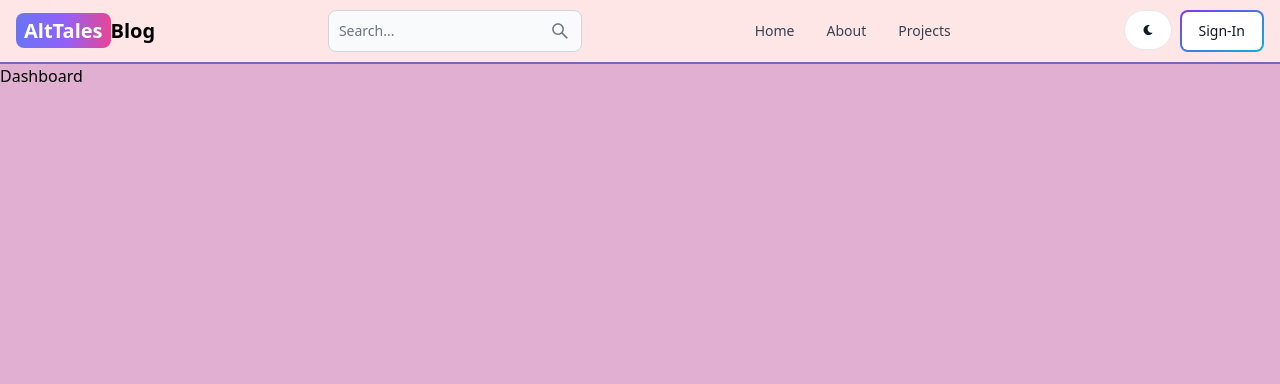
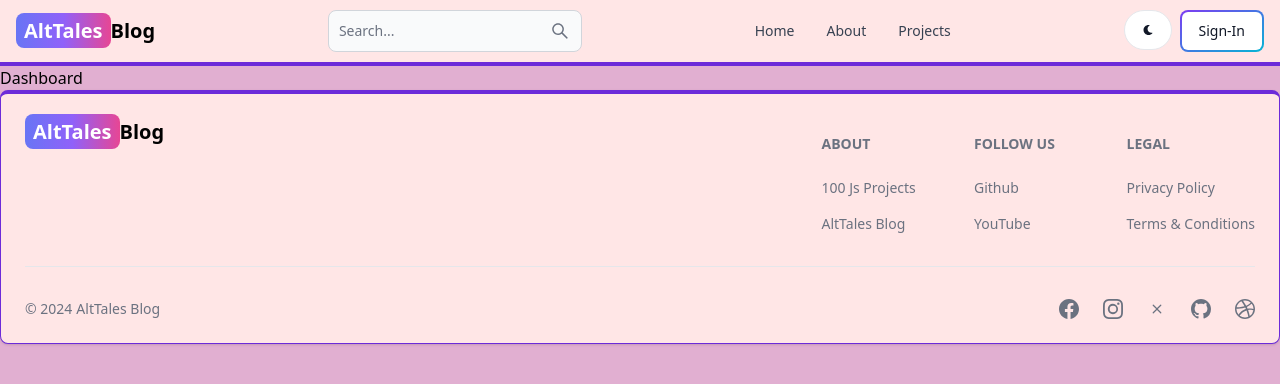
Before and after one commit to kavalon111/mern-blog, a React (Vite) app in the folder client/: page /dashboard in a window 1280 px wide. Shown: the top 384 px of the page. Built offline with nearby package versions, Linux system fonts and the light colour scheme.

Commit message:
create footer component

```diff
--- a/client/src/App.jsx
+++ b/client/src/App.jsx
@@ -7,12 +7,14 @@
 import Dashboard from './pages/Dashboard';
 import Project from './pages/Project';
 import Header from './components/Header';
+import Footer from './components/Footer';
 
 export default function App() {
   return (
     <BrowserRouter>
     <Header />
       <AppRoutes />
+      <Footer/>
     </BrowserRouter>
   );
 }
--- /dev/null
+++ b/client/src/components/Footer.jsx
@@ -0,0 +1,90 @@
+/** @format */
+
+import React from "react";
+import { Footer } from "flowbite-react";
+import { Link } from "react-router-dom";
+import { BsFacebook, BsInstagram, BsGithub,BsX ,BsDribbble}from 'react-icons/bs';
+
+export default function FooterCom() {
+  return (
+    <Footer container className="border border-t-4 border-purple-700 "style={{ backgroundColor: "#FFE6E6" }}>
+      <div className="w-full max-w-7xl mx-auto">
+        <div className="grid w-full justify-between sm:flex md:grid-cols-1">
+          <div className="m1-5">
+            <Link
+              to="/"
+              className="s elf-center whitespace-nowrap text-sm sm:text-xl font-semibold dark:text-white"
+            >
+              <span className="px-2 py-1 bg-gradient-to-r from-indigo-500 via-purple-500 to-pink-500 rounded-lg text-white">
+                AltTales
+              </span>
+              Blog
+            </Link>
+          </div>
+          <div className="grid grid-cols-2 gap-8 mt-4 sm:grid-cols-3 sm:gap-6">
+            <div>
+              <Footer.Title title="About" />
+              <Footer.LinkGroup col>
+                <Footer.Link href="#" target="_blank" rel="noopener noreferrer">
+                  100 Js Projects
+                </Footer.Link>
+                <Footer.Link
+                  href="/about"
+                  target="_blank"
+                  rel="noopener noreferrer"
+                >
+                  AltTales Blog
+                </Footer.Link>
+              </Footer.LinkGroup>
+            </div>
+            <div>
+              <Footer.Title title="Follow us" />
+              <Footer.LinkGroup col>
+                <Footer.Link
+                  href="https://github.com/kavalon111"
+                  target="_blank"
+                  rel="noopener noreferrer"
+                >
+                  Github
+                </Footer.Link>
+                <Footer.Link
+                  href="https://www.youtube.com/@CodeBeat111"
+                  target="_blank"
+                  rel="noopener noreferrer"
+                >
+                  YouTube
+                </Footer.Link>
+              </Footer.LinkGroup>
+            </div>
+            <div>
+              <Footer.Title title="Legal" />
+              <Footer.LinkGroup col>
+                <Footer.Link href="#" target="_blank" rel="noopener noreferrer">
+                  Privacy Policy
+                </Footer.Link>
+                <Footer.Link href="#" target="_blank" rel="noopener noreferrer">
+                  Terms & Conditions
+                </Footer.Link>
+              </Footer.LinkGroup>
+            </div>
+          </div>
+        </div>
+        <Footer.Divider />
+        <div className="w-full sm:flex sm:items-center sm:justify-between">
+          <Footer.Copyright
+            href="#"
+            by="AltTales Blog"
+            year={new Date().getFullYear()}
+          />
+          <div className="flex gap-6 sm:mt-0 sm:justify-center">
+            <Footer.Icon href='#' icon={BsFacebook}/>
+            <Footer.Icon href='#' icon={BsInstagram}/>
+            <Footer.Icon href='#' icon={BsX}/>
+            <Footer.Icon href='https://github.com/kavalon111' icon={BsGithub}/>
+            <Footer.Icon href='#' icon={BsDribbble}/>
+          </div>
+        </div>
+      </div>
+    </Footer>
+  );
+}
--- a/client/src/components/Header.jsx
+++ b/client/src/components/Header.jsx
@@ -2,16 +2,14 @@
 
 import { Button, Navbar, TextInput } from "flowbite-react";
 import React from "react";
-import { Link ,useLocation} from "react-router-dom";
+import { Link, useLocation } from "react-router-dom";
 import { AiOutlineSearch } from "react-icons/ai";
 import { FaMoon } from "react-icons/fa";
 
 export default function Header() {
-    const path=useLocation().pathname;
+  const path = useLocation().pathname;
   return (
-<Navbar className="border-b-2" style={{ backgroundColor: "#FFE6E6", borderColor:"#7469B6" }} >
-
-
+    <Navbar className="border-b-4 border-purple-700" style={{ backgroundColor: "#FFE6E6" }}>
       <Link
         to="/"
         className="self-center whitespace-nowrap text-sm
@@ -41,29 +39,23 @@
           <FaMoon />
         </Button>
         <Link to="/sign-in">
-          <Button gradientDuoTone='purpleToBlue' outline>
+          <Button gradientDuoTone="purpleToBlue" outline>
             Sign-In
           </Button>
         </Link>
-        <Navbar.Toggle/>
+        <Navbar.Toggle />
       </div>
       <Navbar.Collapse>
-            <Navbar.Link active={path=="/"} as={'div'}>
-                <Link to='/'>
-                    Home
-                </Link>
-            </Navbar.Link>
-            <Navbar.Link active={path=="/about"} as={'div'}>
-                <Link to='/about'>
-                    About
-                </Link>
-            </Navbar.Link>
-            <Navbar.Link active={path=="/project"}as={'div'}>
-                <Link to='/project'>
-                    Projects
-                </Link>
-            </Navbar.Link>
-        </Navbar.Collapse>
+        <Navbar.Link active={path == "/"} as={"div"}>
+          <Link to="/">Home</Link>
+        </Navbar.Link>
+        <Navbar.Link active={path == "/about"} as={"div"}>
+          <Link to="/about">About</Link>
+        </Navbar.Link>
+        <Navbar.Link active={path == "/project"} as={"div"}>
+          <Link to="/project">Projects</Link>
+        </Navbar.Link>
+      </Navbar.Collapse>
     </Navbar>
   );
 }
```
